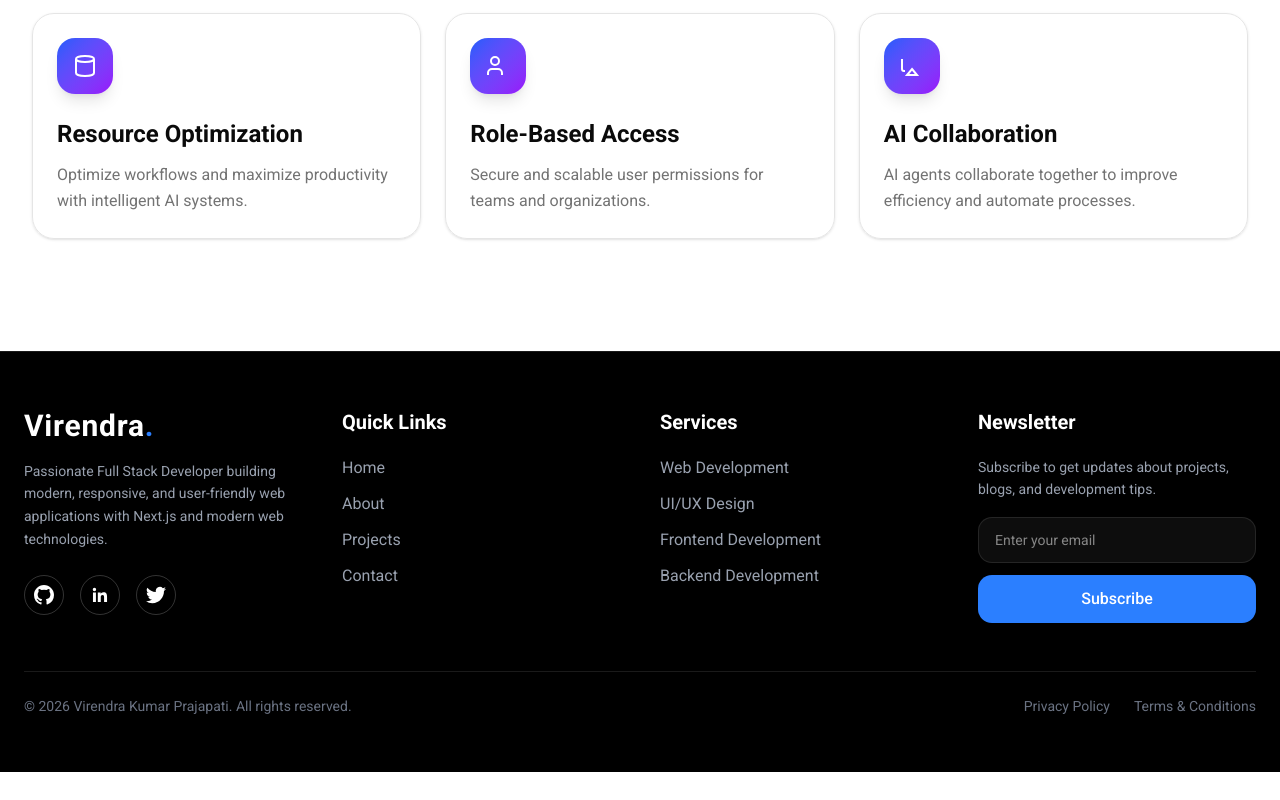
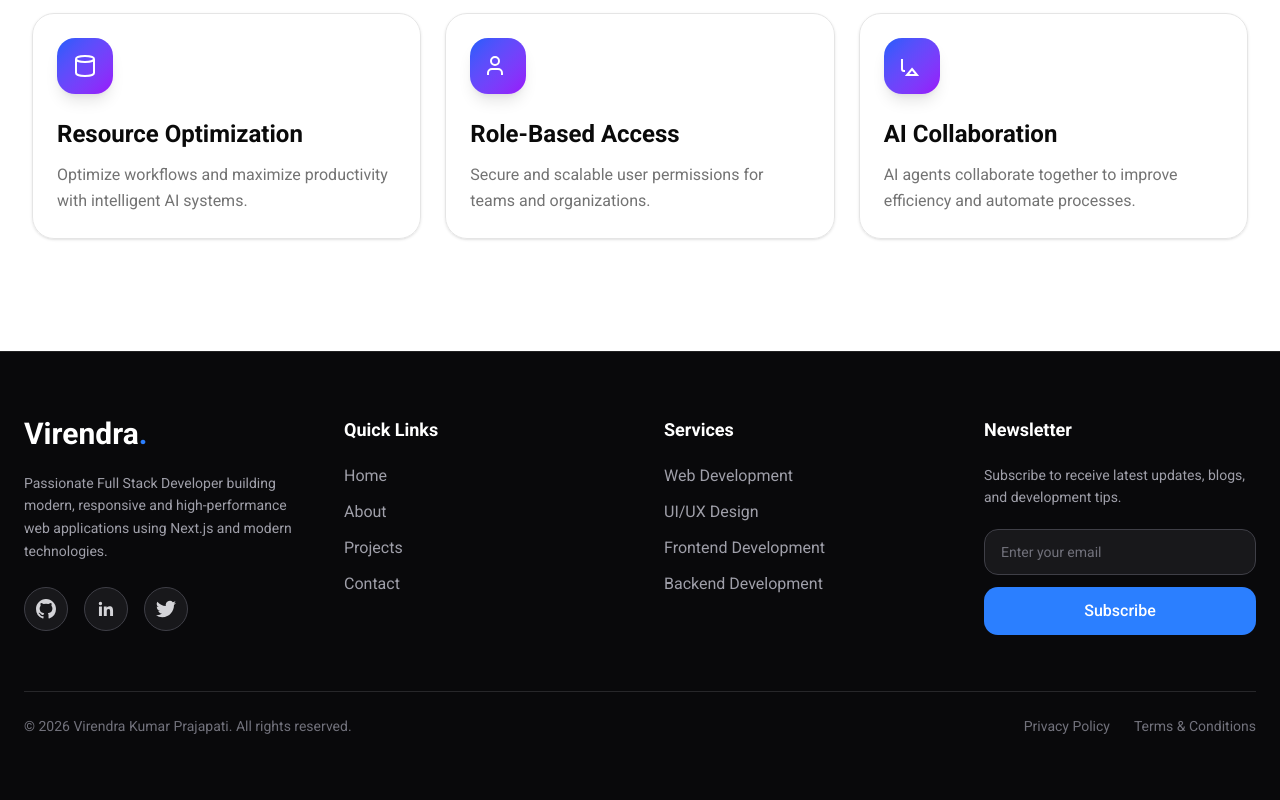
Before and after one commit to CodeNonStopOfficial/personal-potfolio, a Next.js app: page / in a window 1280 px wide. Shown: the part 3682-4482 px from the top of the page. Before the commit the page ends 4454 px from the top, so only its background shows below. Built offline with nearby package versions, Linux system fonts and the light colour scheme; no server answers.

Commit message:
add footer update

```diff
--- a/components/layouts/Footer.tsx
+++ b/components/layouts/Footer.tsx
@@ -1,4 +1,4 @@
-export  function Footer() {
+export function Footer() {
   const footerLinks = {
     quickLinks: [
       { name: 'Home', href: '#' },
@@ -6,12 +6,14 @@ export  function Footer() {
       { name: 'Projects', href: '#' },
       { name: 'Contact', href: '#' },
     ],
+
     services: [
       { name: 'Web Development', href: '#' },
       { name: 'UI/UX Design', href: '#' },
       { name: 'Frontend Development', href: '#' },
       { name: 'Backend Development', href: '#' },
     ],
+
     socialLinks: [
       {
         name: 'GitHub',
@@ -27,6 +29,7 @@ export  function Footer() {
           </svg>
         ),
       },
+
       {
         name: 'LinkedIn',
         href: 'https://linkedin.com',
@@ -41,6 +44,7 @@ export  function Footer() {
           </svg>
         ),
       },
+
       {
         name: 'Twitter',
         href: 'https://twitter.com',
@@ -59,21 +63,24 @@ export  function Footer() {
   }
 
   return (
-    <footer className="bg-black text-white border-t border-white/10">
-      <div className="max-w-7xl mx-auto px-6 py-14">
-        <div className="grid grid-cols-1 md:grid-cols-2 lg:grid-cols-4 gap-10">
-          {/* Brand Section */}
+    <footer className="bg-zinc-950 text-white border-t border-white/10">
+      <div className="max-w-7xl mx-auto px-6 py-16">
+        <div className="grid grid-cols-1 md:grid-cols-2 lg:grid-cols-4 gap-12">
+
+          {/* Brand */}
           <div>
-            <h2 className="text-3xl font-bold tracking-wide">
-              Virendra<span className="text-blue-500">.</span>
+            <h2 className="text-3xl font-bold">
+              Virendra
+              <span className="text-blue-500">.</span>
             </h2>
 
-            <p className="mt-4 text-gray-400 leading-relaxed text-sm">
-              Passionate Full Stack Developer building modern, responsive,
-              and user-friendly web applications with Next.js and modern web
-              technologies.
+            <p className="mt-5 text-zinc-400 leading-relaxed text-sm">
+              Passionate Full Stack Developer building modern,
+              responsive and high-performance web applications
+              using Next.js and modern technologies.
             </p>
 
+            {/* Social Icons */}
             <div className="flex items-center gap-4 mt-6">
               {footerLinks.socialLinks.map((social, index) => (
                 <a
@@ -81,7 +88,18 @@ export  function Footer() {
                   href={social.href}
                   target="_blank"
                   rel="noopener noreferrer"
-                  className="w-10 h-10 rounded-full border border-white/20 flex items-center justify-center hover:bg-blue-500 hover:border-blue-500 transition-all duration-300"
+                  className="
+                    w-11 h-11
+                    rounded-full
+                    border border-zinc-700
+                    bg-zinc-900
+                    flex items-center justify-center
+                    text-zinc-300
+                    hover:bg-blue-500
+                    hover:border-blue-500
+                    hover:text-white
+                    transition-all duration-300
+                  "
                 >
                   {social.icon}
                 </a>
@@ -91,13 +109,20 @@ export  function Footer() {
 
           {/* Quick Links */}
           <div>
-            <h3 className="text-xl font-semibold mb-5">Quick Links</h3>
+            <h3 className="text-lg font-semibold mb-5 text-white">
+              Quick Links
+            </h3>
+
             <ul className="space-y-3">
               {footerLinks.quickLinks.map((link, index) => (
                 <li key={index}>
                   <a
                     href={link.href}
-                    className="text-gray-400 hover:text-blue-500 transition duration-300"
+                    className="
+                      text-zinc-400
+                      hover:text-blue-400
+                      transition duration-300
+                    "
                   >
                     {link.name}
                   </a>
@@ -108,13 +133,20 @@ export  function Footer() {
 
           {/* Services */}
           <div>
-            <h3 className="text-xl font-semibold mb-5">Services</h3>
+            <h3 className="text-lg font-semibold mb-5 text-white">
+              Services
+            </h3>
+
             <ul className="space-y-3">
               {footerLinks.services.map((service, index) => (
                 <li key={index}>
                   <a
                     href={service.href}
-                    className="text-gray-400 hover:text-blue-500 transition duration-300"
+                    className="
+                      text-zinc-400
+                      hover:text-blue-400
+                      transition duration-300
+                    "
                   >
                     {service.name}
                   </a>
@@ -125,23 +157,45 @@ export  function Footer() {
 
           {/* Newsletter */}
           <div>
-            <h3 className="text-xl font-semibold mb-5">Newsletter</h3>
+            <h3 className="text-lg font-semibold mb-5 text-white">
+              Newsletter
+            </h3>
 
-            <p className="text-gray-400 text-sm mb-4 leading-relaxed">
-              Subscribe to get updates about projects, blogs, and development
-              tips.
+            <p className="text-zinc-400 text-sm leading-relaxed mb-5">
+              Subscribe to receive latest updates, blogs,
+              and development tips.
             </p>
 
-            <form className="flex flex-col sm:flex-row lg:flex-col gap-3">
+            <form className="flex flex-col gap-3">
               <input
                 type="email"
                 placeholder="Enter your email"
-                className="w-full px-4 py-3 rounded-xl bg-white/5 border border-white/10 focus:outline-none focus:border-blue-500 text-sm"
+                className="
+                  w-full
+                  px-4 py-3
+                  rounded-xl
+                  bg-zinc-900
+                  border border-zinc-700
+                  text-sm
+                  text-white
+                  placeholder:text-zinc-500
+                  focus:outline-none
+                  focus:border-blue-500
+                  transition
+                "
               />
 
               <button
                 type="submit"
-                className="px-5 py-3 rounded-xl bg-blue-500 hover:bg-blue-600 transition duration-300 font-medium"
+                className="
+                  px-5 py-3
+                  rounded-xl
+                  bg-blue-500
+                  hover:bg-blue-600
+                  text-white
+                  font-medium
+                  transition duration-300
+                "
               >
                 Subscribe
               </button>
@@ -150,19 +204,27 @@ export  function Footer() {
         </div>
 
         {/* Bottom Footer */}
-        <div className="border-t border-white/10 mt-12 pt-6 flex flex-col md:flex-row items-center justify-between gap-4">
-          <p className="text-sm text-gray-500 text-center md:text-left">
+        <div className="border-t border-zinc-800 mt-14 pt-6">
+          <div className="flex flex-col md:flex-row items-center justify-between gap-4">
+            <p className="text-sm text-zinc-500 text-center md:text-left">
               © 2026 Virendra Kumar Prajapati. All rights reserved.
             </p>
 
-          <div className="flex items-center gap-6 text-sm text-gray-500">
-            <a href="#" className="hover:text-blue-500 transition">
+            <div className="flex items-center gap-6 text-sm">
+              <a
+                href="#"
+                className="text-zinc-500 hover:text-blue-400 transition"
+              >
                 Privacy Policy
               </a>
 
-            <a href="#" className="hover:text-blue-500 transition">
+              <a
+                href="#"
+                className="text-zinc-500 hover:text-blue-400 transition"
+              >
                 Terms & Conditions
               </a>
+            </div>
           </div>
         </div>
       </div>
```
Lines whose indentation alone changed are shown as unchanged.
